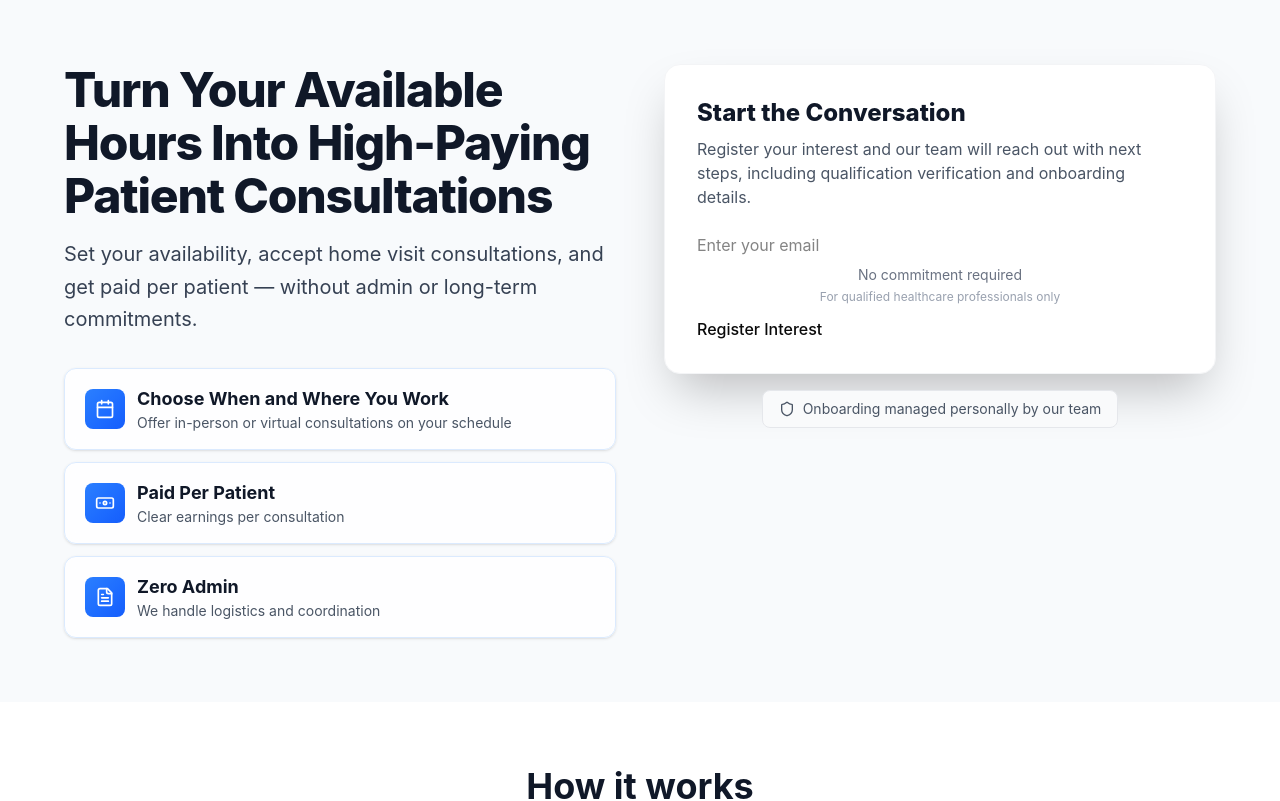
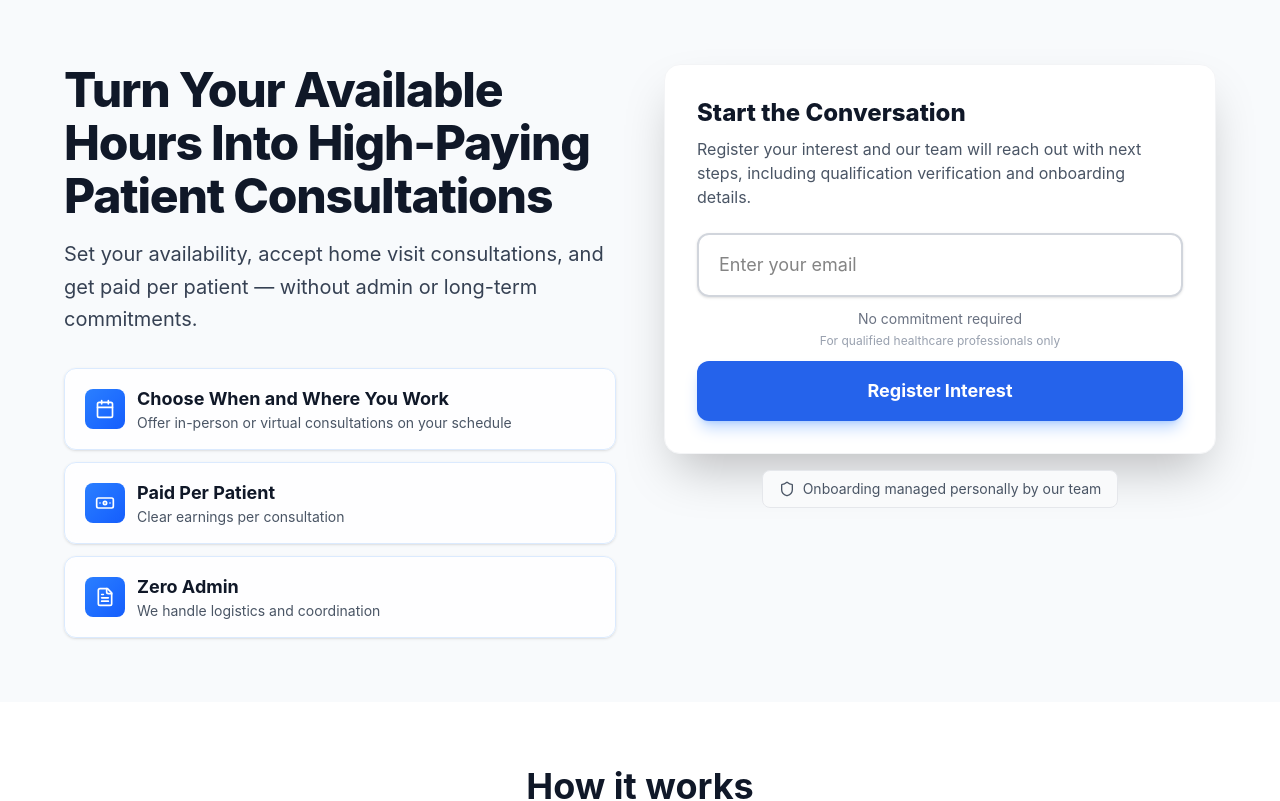
Before and after one commit to reecebpip-dev/doc2doorwebsite, a React (Vite) app in the folder Landing page for Doc2Door/: page / in a window 1280 px wide. Shown: the top 801 px of the page. Built offline with nearby package versions, Linux system fonts and the light colour scheme.

Commit message:
Refactor registration form design and structure
Updated the registration form layout and styles for better user experience.

```diff
--- a/Landing page for Doc2Door/src/app/App.tsx
+++ b/Landing page for Doc2Door/src/app/App.tsx
@@ -111,16 +111,23 @@ const handleSubmit = async (e: React.FormEvent<HTMLFormElement>) => {
         onChange={(e) => setEmail(e.target.value)}
         placeholder="Enter your email"
         required
-        className="..."
+        className="w-full px-5 py-4 border-2 border-gray-300 rounded-xl focus:outline-none focus:ring-4 focus:ring-blue-500/20 focus:border-blue-500 transition-all text-lg shadow-sm"
       />
 
-      <div className="mt-2 space-y-1">
-        <p className="text-sm text-gray-500 text-center">No commitment required</p>
-        <p className="text-xs text-gray-400 text-center">For qualified healthcare professionals only</p>
+      <div className="mt-3 space-y-1">
+        <p className="text-sm text-gray-500 text-center">
+          No commitment required
+        </p>
+        <p className="text-xs text-gray-400 text-center">
+          For qualified healthcare professionals only
+        </p>
       </div>
     </div>
 
-    <button type="submit" className="...">
+    <button
+      type="submit"
+      className="w-full bg-[#2563EB] text-white py-4 rounded-xl font-bold text-lg hover:bg-blue-700 transition-all shadow-lg shadow-blue-500/30 hover:shadow-xl hover:scale-[1.02]"
+    >
       Register Interest
     </button>
   </form>
@@ -397,8 +404,7 @@ const handleSubmit = async (e: React.FormEvent<HTMLFormElement>) => {
           </p>
 
 {!submitted ? (
-  <form onSubmit={handleSubmit} className="space-y-3">
-    <div>
+  <form onSubmit={handleSubmit} className="max-w-xl mx-auto space-y-4">
   <input
     type="email"
     name="email"
@@ -406,16 +412,13 @@ const handleSubmit = async (e: React.FormEvent<HTMLFormElement>) => {
     onChange={(e) => setEmail(e.target.value)}
     placeholder="Enter your email"
     required
-        className="..."
+    className="w-full px-5 py-4 rounded-xl border-2 border-white/80 bg-white/10 text-white placeholder:text-white/70 focus:outline-none focus:ring-4 focus:ring-white/20 focus:border-white transition-all text-lg shadow-sm"
   />
 
-      <div className="mt-2 space-y-1">
-        <p className="text-sm text-gray-500 text-center">No commitment required</p>
-        <p className="text-xs text-gray-400 text-center">For qualified healthcare professionals only</p>
-      </div>
-    </div>
-
-    <button type="submit" className="...">
+  <button
+    type="submit"
+    className="w-full bg-white text-[#2563EB] py-4 rounded-xl font-bold text-lg hover:scale-[1.02] transition-all shadow-lg hover:shadow-xl"
+  >
     Register Interest
   </button>
 </form>
```
Lines whose indentation alone changed are shown as unchanged.
